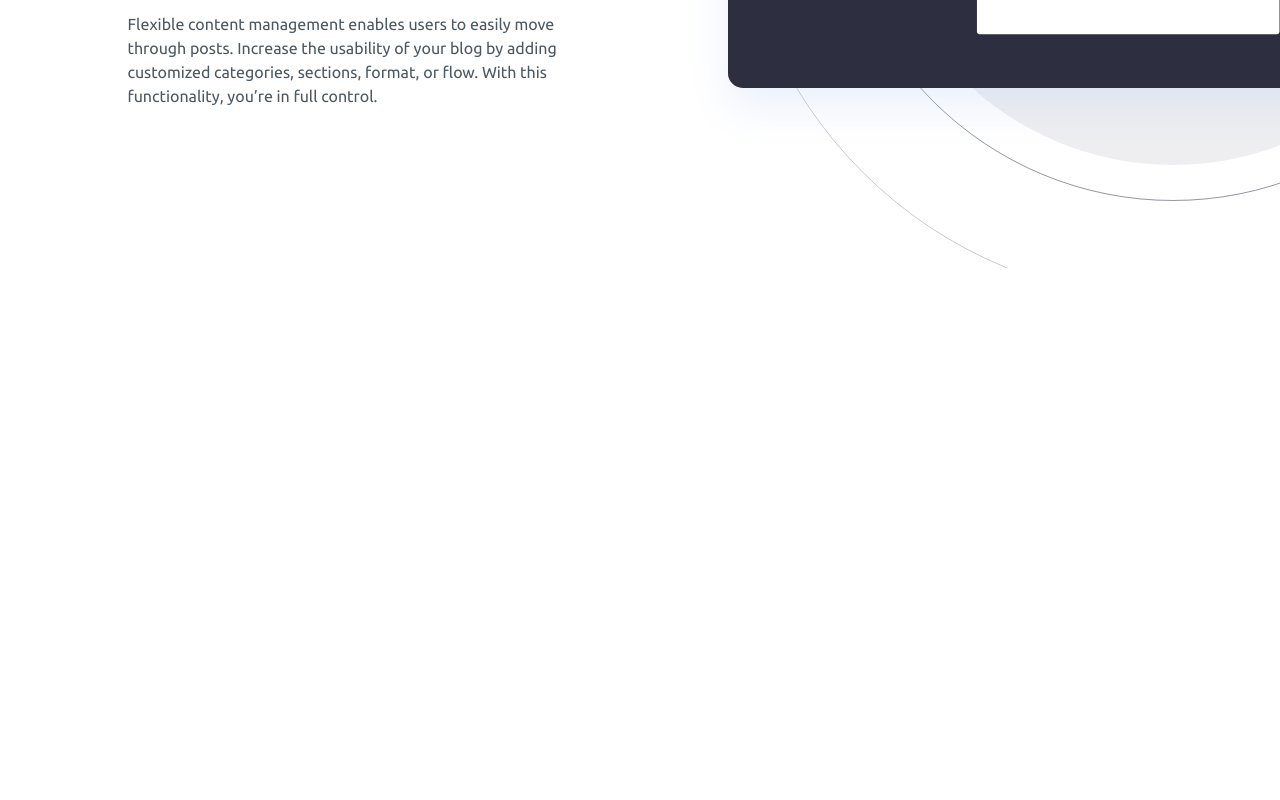
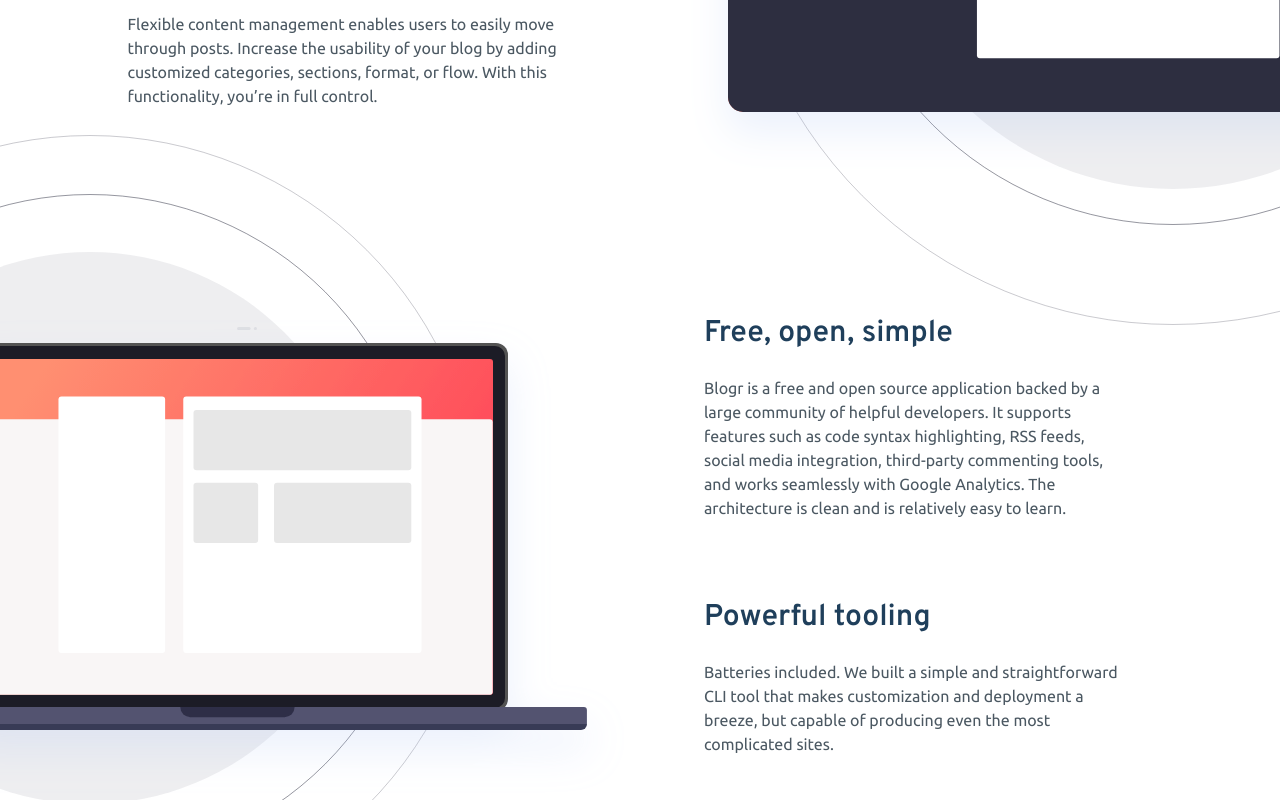
Before and after one commit to MaorBezalel/landing-pages, a React (Vite) app: page /blogr in a window 1280 px wide. Shown: the part 1220-2020 px from the top of the page. Before the commit the page ends 1488 px from the top, so only its background shows below. Built offline with nearby package versions, Linux system fonts and the light colour scheme.

Commit message:
feat: Add `FeaturesSection` layout to Blogr page

```diff
--- a/src/pages/blogr/Blogr.page.tsx
+++ b/src/pages/blogr/Blogr.page.tsx
@@ -1,6 +1,6 @@
 import { usePageConfig } from '@/hooks';
 import { Wrapper } from '@/layouts';
-import { Header, PrimaryNavigation, Hero, AboutSection } from '@/pages/blogr/layouts';
+import { Header, PrimaryNavigation, Hero, AboutSection, FeaturesSection } from '@/pages/blogr/layouts';
 
 export default function Blogr() {
     usePageConfig({ title: 'Blogr landing page', page: 'blogr' });
@@ -12,8 +12,9 @@
                 <Hero />
             </Header>
 
-            <main className="">
+            <main className="flex flex-col gap-40">
                 <AboutSection />
+                <FeaturesSection />
             </main>
 
             <footer></footer>
--- a/src/pages/blogr/layouts/AboutSection.layout.tsx
+++ b/src/pages/blogr/layouts/AboutSection.layout.tsx
@@ -34,7 +34,7 @@
             </h2>
 
             <div
-                className="grid grid-cols-[1fr_1fr] grid-rows-[repeat(2,1)] gap-x-32
+                className="grid grid-cols-[1fr_1fr] grid-rows-[repeat(2,1fr)] gap-x-32
                 gap-y-20
                 desktop-md:gap-x-60
                 desktop-sm:gap-x-32 tablet-lg:gap-x-10
--- /dev/null
+++ b/src/pages/blogr/layouts/FeaturesSection.layout.tsx
@@ -0,0 +1,70 @@
+import illustrationLaptopDesktop from '@/assets/blogr/images/illustration-laptop-desktop.svg';
+import illustrationLaptopMobile from '@/assets/blogr/images/illustration-laptop-mobile.svg';
+
+export function FeaturesSection() {
+    const subsections = [
+        {
+            title: 'Free, open, simple',
+            description:
+                'Blogr is a free and open source application backed by a large community of helpful developers. It supports features such as code syntax highlighting, RSS feeds, social media integration, third-party commenting tools, and works seamlessly with Google Analytics. The architecture is clean and is relatively easy to learn.',
+            span: 'row-[1/2] col-[2/3]',
+        },
+        {
+            title: 'Powerful tooling',
+            description:
+                'Batteries included. We built a simple and straightforward CLI tool that makes customization and deployment a breeze, but capable of producing even the most complicated sites.',
+            span: 'row-[2/3] col-[2/3]',
+        },
+    ];
+
+    return (
+        <section
+            className="container relative grid grid-cols-[1fr_1fr] grid-rows-[repeat(2,1fr)] gap-x-32 gap-y-20
+            desktop-md:gap-x-10
+            desktop-sm:gap-x-32
+            tablet-lg:gap-x-10 tablet-lg:gap-y-10
+            tablet-md:flex tablet-md:flex-col tablet-md:items-center tablet-md:justify-center"
+        >
+            {subsections.map((section, index) => (
+                <section
+                    key={index}
+                    className={`flex flex-col gap-6 pe-48 ${section.span}
+                    desktop-lg:pe-40
+                    desktop-md:pe-8
+                    tablet-lg:gap-4 tablet-lg:pe-0
+                    tablet-md:order-1
+                    tablet-md:items-center tablet-md:justify-center tablet-md:px-10 tablet-md:text-center
+                    mobile-lg:px-6`}
+                >
+                    <h3
+                        className="text-4xl font-[700] text-blogr-very-dark-blue
+                        desktop-lg:text-3xl
+                        tablet-lg:text-2xl
+                        tablet-md:text-3xl"
+                    >
+                        {section.title}
+                    </h3>
+                    <p
+                        className="text-lg text-blogr-very-dark-grayish-blue
+                        desktop-lg:text-base
+                        tablet-lg:text-sm"
+                    >
+                        {section.description}
+                    </p>
+                </section>
+            ))}
+            <img
+                srcSet={`${illustrationLaptopMobile} 768w, ${illustrationLaptopDesktop} 1440w`}
+                sizes="(max-width: 768px) 768px, (min-width: 769px) 1440px"
+                src={illustrationLaptopDesktop}
+                alt="Editor illustration"
+                className="absolute end-[calc(50%-20rem)] top-[calc(50%-2rem)] col-[1/2] row-[1/3] min-w-[974px] -translate-y-1/2
+                tablet-lg:end-[calc(50%-15rem)]
+                tablet-md:static tablet-md:h-[498px] tablet-md:min-w-[359px] tablet-md:-translate-y-0
+                tablet-sm:h-[350px]
+                mobile-lg:h-[360px] mobile-lg:min-w-[500px]
+                mobile-md:h-[320px] mobile-md:min-w-[450px]"
+            />
+        </section>
+    );
+}
--- a/src/pages/blogr/layouts/index.tsx
+++ b/src/pages/blogr/layouts/index.tsx
@@ -2,3 +2,4 @@
 export { PrimaryNavigation } from '@/pages/blogr/layouts/PrimaryNavigation.layout';
 export { Hero } from '@/pages/blogr/layouts/Hero.layout';
 export { AboutSection } from '@/pages/blogr/layouts/AboutSection.layout';
+export { FeaturesSection } from '@/pages/blogr/layouts/FeaturesSection.layout';
```
